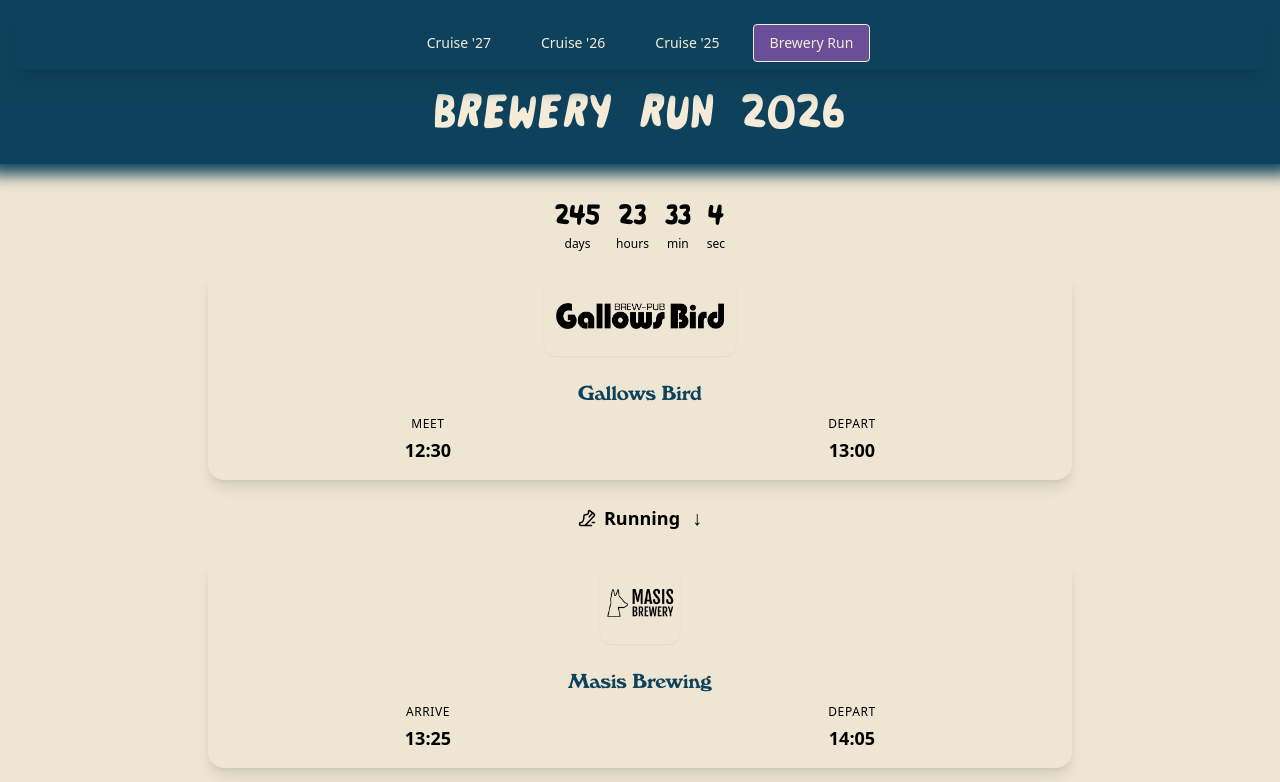
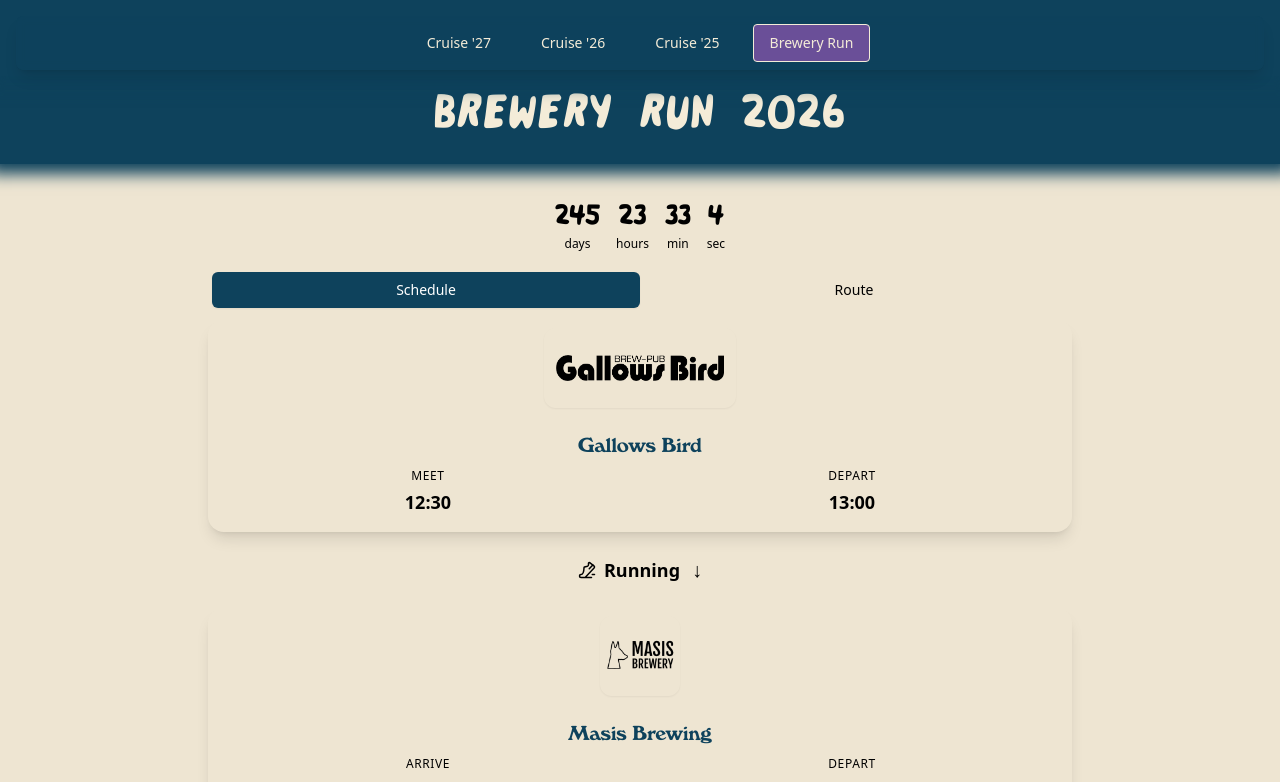
Before and after one commit to Tiketti/mrc-baltic-cruise, a React (Vite) app: page /brewery-run#schedule in a window 1280 px wide. Shown: the top 782 px of the page. Built offline with nearby package versions, Linux system fonts and the light colour scheme; no server answers; a web font is replaced by a local one.

Commit message:
Add route embed for 2026 brewery run

```diff
--- a/src/components/MapTab.tsx
+++ b/src/components/MapTab.tsx
@@ -5,10 +5,6 @@ interface MapTabProps {
   showFinishedMessage?: boolean;
   finishedTimestamp?: string | null;
 }
-
-// Local assets are rendered as images, external URLs as iframes
-const isLocalAsset = (url: string) =>
-  url.startsWith("/") || url.startsWith(".");
 
 export const MapTab = ({
   url,
@@ -73,12 +69,6 @@ export const MapTab = ({
                 </p>
               </div>
             </div>
-          ) : isLocalAsset(url) ? (
-            <img
-              src={url}
-              alt={title}
-              className="h-full w-full object-contain"
-            />
           ) : (
             <iframe
               src={url}
--- a/src/constants.ts
+++ b/src/constants.ts
@@ -2,11 +2,9 @@
 export const CLOUDFLARE_WORKER_URL =
   "https://livetrack-api.perttu-468.workers.dev/api/livetrack";
 
-// Fallback static route image (used when no LiveTrack URL is set)
-export const FALLBACK_MAP_URL = "/assets/brewery-run-route.png";
-
-// The image above is last year's route. Flip to true once this year's replaces it.
-export const SHOW_ROUTE_TAB = false;
+// Planned course, shown when the organizers aren't broadcasting a LiveTrack
+export const FALLBACK_MAP_URL =
+  "https://connect.garmin.com/embed/course/524560566";
 
 // Maximum age (in hours) for LiveTrack URL to be considered active
 export const LIVE_TRACK_MAX_AGE_HOURS = 7;
--- a/src/pages/BreweryRun.tsx
+++ b/src/pages/BreweryRun.tsx
@@ -1,16 +1,16 @@
+import { Eye } from "lucide-react";
 import { useEffect, useRef, useState } from "react";
+import toast from "react-hot-toast";
 import { useNavigate } from "react-router-dom";
-import toast from "react-hot-toast";
-import { Eye } from "lucide-react";
 import { breweryStops, eventDate } from "../breweryData";
 import { Countdown } from "../components/Countdown";
 import { MapTab } from "../components/MapTab";
 import { ScheduleTab } from "../components/ScheduleTab";
+import { FALLBACK_MAP_URL } from "../constants";
+import { useCurrentTime } from "../hooks/useCurrentTime";
 import { useDocumentTitle } from "../hooks/useDocumentTitle";
-import { useCurrentTime } from "../hooks/useCurrentTime";
 import { useLiveTrackUrl } from "../hooks/useLiveTrackUrl";
 import { calculateCurrentStatus, isSameDay } from "../utils/timeCalculations";
-import { FALLBACK_MAP_URL, SHOW_ROUTE_TAB } from "../constants";
 
 type TabType = "schedule" | "route" | "live";
 
@@ -83,7 +83,7 @@ export const BreweryRun = () => {
       );
     }
 
-    if (SHOW_ROUTE_TAB && (hash === "route" || hash === "map")) {
+    if (hash === "route" || hash === "map") {
       return "route";
     }
     if (hash === "live") {
@@ -102,18 +102,23 @@ export const BreweryRun = () => {
     window.history.replaceState(window.history.state, "", `#${activeTab}`);
   }, [activeTab]);
 
-  // If live tab is active but live track is no longer recent, fall back to the route
-  // map, or the schedule while there's no map to show
-  useEffect(() => {
-    if (activeTab === "live" && !isLiveTrackRecent) {
-      setActiveTab(SHOW_ROUTE_TAB ? "route" : "schedule");
-    }
-  }, [activeTab, isLiveTrackRecent]);
-
   const showLiveTab = Boolean(isLiveTrackRecent && liveTrackUrl);
 
-  // A tab bar with only "Schedule" in it would be a pointless button
-  const showTabBar = SHOW_ROUTE_TAB || showLiveTab;
+  // Wait for the API before bailing out of #live, or a shared live link would always
+  // land on the route because nothing is "recent" while the request is in flight
+  useEffect(() => {
+    if (!liveTrackLoading && activeTab === "live" && !isLiveTrackRecent) {
+      setActiveTab("route");
+    }
+  }, [activeTab, isLiveTrackRecent, liveTrackLoading]);
+
+  // The planned course is only a stand-in for the real thing. The API is fetched once,
+  // so this fires once on load and won't fight someone tapping back to Route later.
+  useEffect(() => {
+    if (!liveTrackLoading && showLiveTab) {
+      setActiveTab((tab) => (tab === "route" ? "live" : tab));
+    }
+  }, [liveTrackLoading, showLiveTab]);
 
   // ?mockTime=13:00 (also 13.00 or 9:30) pretends it's that time on the event day.
   // It's an offset from the real clock rather than a frozen time, so the page keeps
@@ -176,7 +181,6 @@ export const BreweryRun = () => {
           <Countdown targetDate={eventDate} timeOffsetMs={mockOffsetMs} />
         </div>
 
-        {showTabBar && (
         <div className="mb-2 flex rounded-lg bg-gray-800 p-1">
           <button
             type="button"
@@ -190,7 +194,6 @@ export const BreweryRun = () => {
           >
             Schedule
           </button>
-            {SHOW_ROUTE_TAB && (
           <button
             type="button"
             onClick={() => setActiveTab("route")}
@@ -203,7 +206,6 @@ export const BreweryRun = () => {
           >
             Route
           </button>
-            )}
           {showLiveTab && (
             <button
               type="button"
@@ -228,7 +230,6 @@ export const BreweryRun = () => {
             </button>
           )}
         </div>
-        )}
 
         {activeTab === "schedule" ? (
           <ScheduleTab
```
Also changed, not shown: public/assets/brewery-run-route.png (deleted), 1 other file (tests, documents, lock files or other folders). Lines whose indentation alone changed are shown as unchanged.
